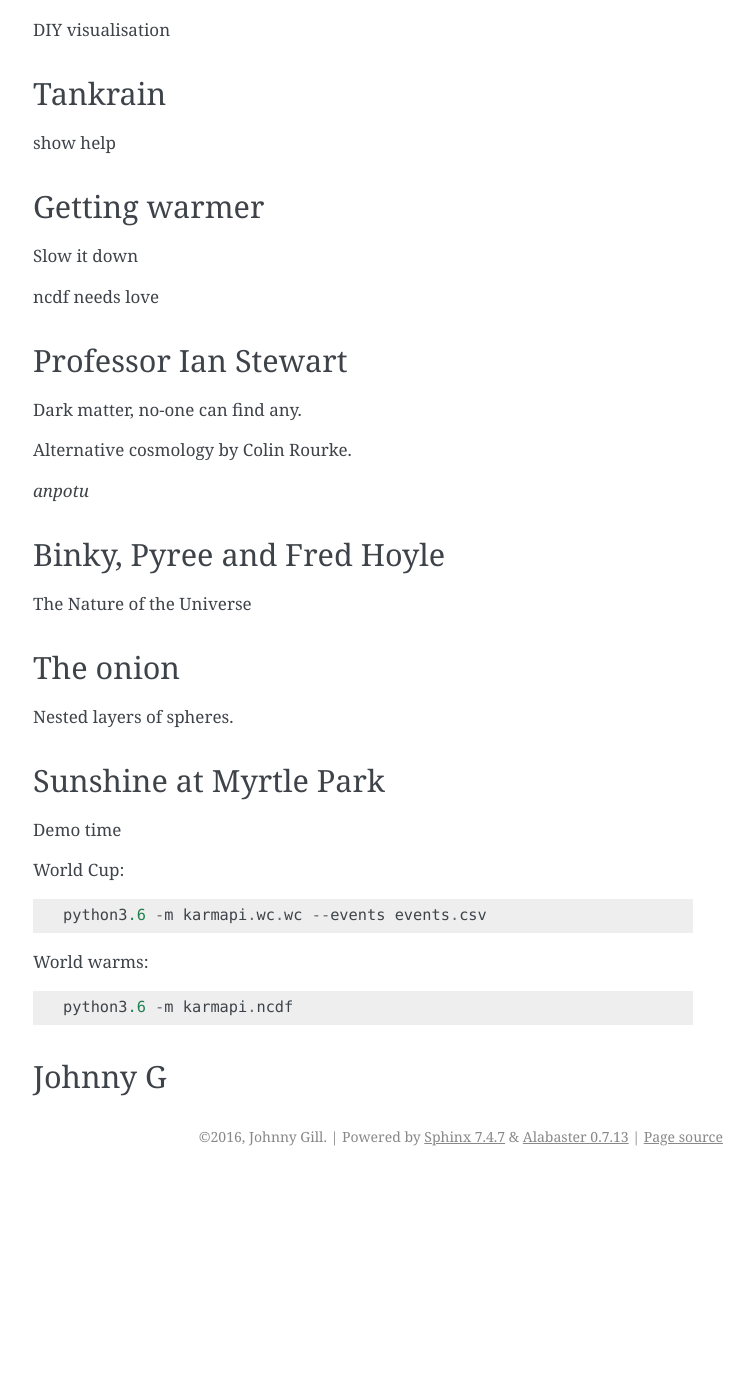
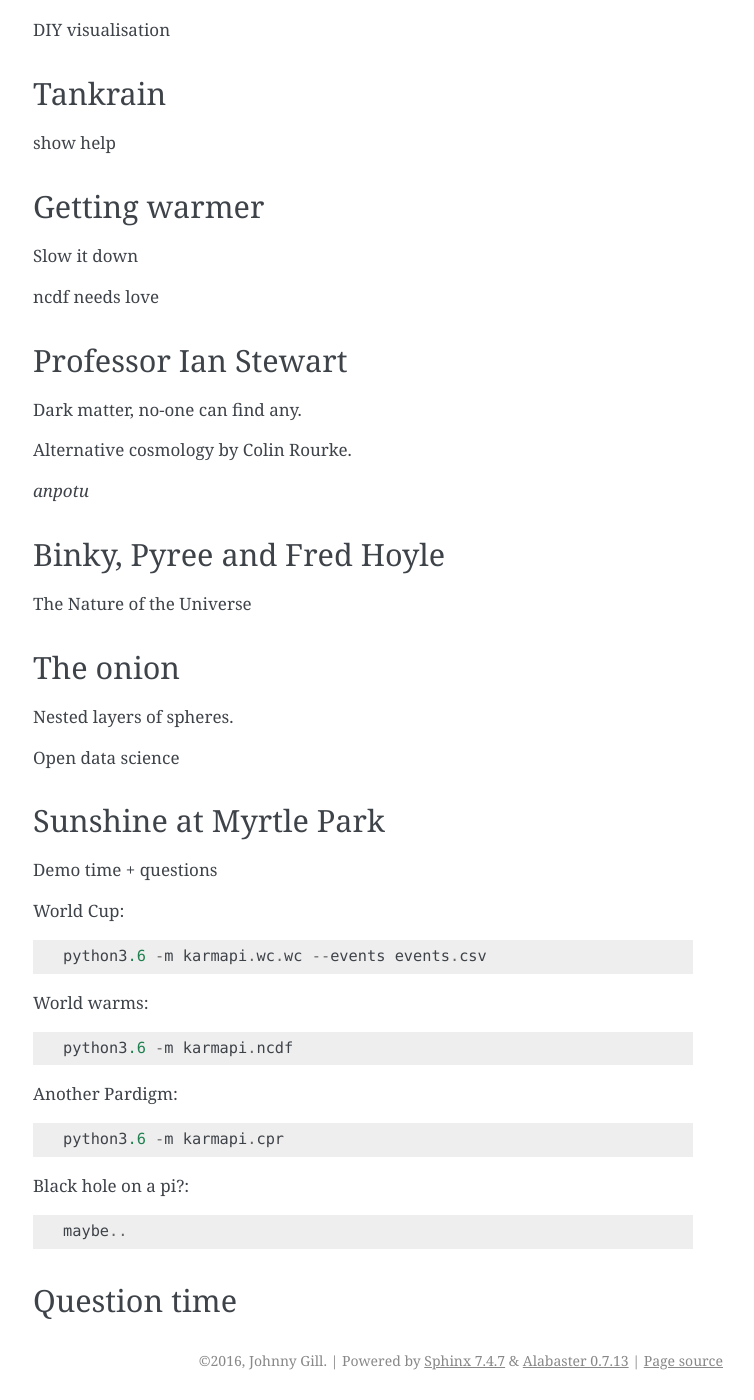
Before and after one commit to openbermuda/karmapi, a Sphinx documentation site: the page built from docs/roikpi.rst, in a window 1280 px wide and 1400 px high, scrolled down 1497 px. Shown: the whole window, without its empty margins (387-1141 px from the left). Built offline with Sphinx 7.4.7, drawn with Linux system fonts in a browser that asks for light colours; formulas are drawn with MathJax 3; pages that are not in the unit, such as notebooks, are missing from menus; before the commit the page ends 2673 px from its top, so only the background shows below that; some of the changed text lies outside the part shown.

Commit message:
another paradigm on a pi?

```diff
--- a/docs/roikpi.rst
+++ b/docs/roikpi.rst
@@ -102,10 +102,13 @@ The onion
 
 Nested layers of spheres.
 
+Open data science
+
+
 Sunshine at Myrtle Park
 =======================
 
-Demo time
+Demo time + questions
 
 World Cup::
 
@@ -115,5 +118,14 @@ World warms::
 
   python3.6 -m karmapi.ncdf
 
-Johnny G
-========
+Another Pardigm::
+
+  python3.6 -m karmapi.cpr
+
+Black hole on a pi?::
+
+  maybe..
+
+
+Question time
+=============
```
